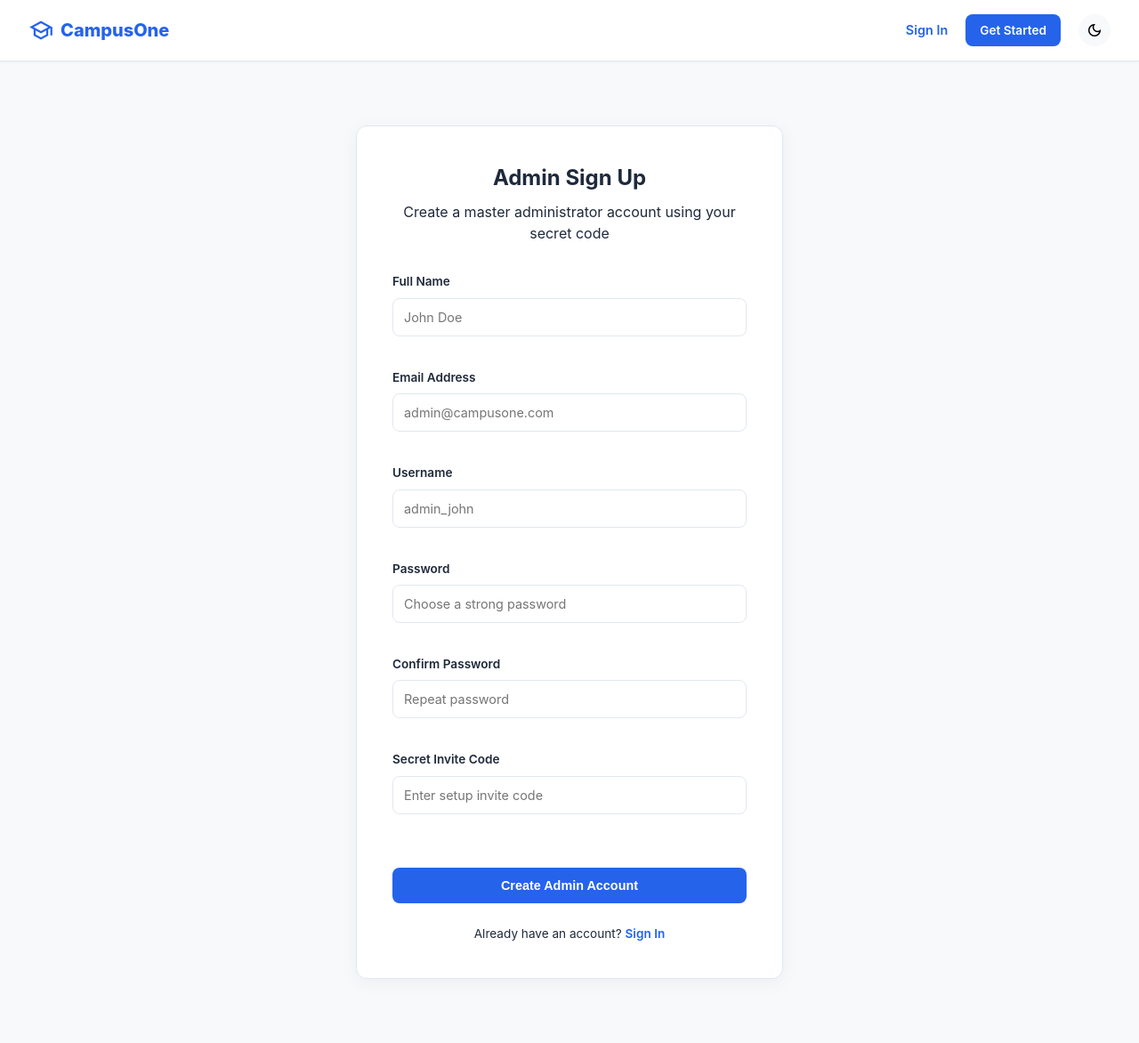
After one commit to maizahshaikh1004/campusone-django, a Django app: page /register-admin/ in a window 1280 px wide. The commit adds this page. Shown: the whole page at 89% size. Run offline with Django 5.2, Linux system fonts and the light colour scheme.

Commit message:
Implement secret admin registration with invite code validation

```diff
--- a/config/settings.py
+++ b/config/settings.py
@@ -30,6 +30,9 @@ DEBUG = os.environ.get('DEBUG', 'True') == 'True'
 ALLOWED_HOSTS = ['.vercel.app', 'localhost', '127.0.0.1']
 # Add CSRF trusted origins for Vercel
 CSRF_TRUSTED_ORIGINS = ['https://*.vercel.app']
+
+# Secret code for registering as an Administrator on the web onboarding page
+ADMIN_SIGNUP_SECRET = os.environ.get('ADMIN_SIGNUP_SECRET', 'CampusOneAdmin2026')
 
 # Application definition
 
--- a/templates/users/login.html
+++ b/templates/users/login.html
@@ -38,6 +38,9 @@
 
         <div class="auth-footer">
             Don't have an account? <a href="{% url 'register_request' %}">Request Registration</a>
+            <div style="margin-top: 0.75rem; font-size: 0.85rem;">
+                Are you an Administrator? <a href="{% url 'register_admin' %}" style="color: var(--accent);">Register Admin</a>
+            </div>
         </div>
     </div>
 </div>
--- a/templates/users/register.html
+++ b/templates/users/register.html
@@ -29,6 +29,9 @@
 
         <div class="auth-footer">
             Already have an account? <a href="{% url 'login' %}">Sign In</a>
+            <div style="margin-top: 0.75rem; font-size: 0.85rem;">
+                Are you an Administrator? <a href="{% url 'register_admin' %}" style="color: var(--accent);">Register Admin</a>
+            </div>
         </div>
     </div>
 </div>
--- /dev/null
+++ b/templates/users/register_admin.html
@@ -0,0 +1,65 @@
+{% extends 'base.html' %}
+
+{% block title %}Admin Sign Up - CampusOne{% endblock %}
+
+{% block content %}
+<div class="auth-wrapper" style="min-height: calc(100vh - 120px);">
+    <div class="auth-card">
+        <div class="auth-header">
+            <h1>Admin Sign Up</h1>
+            <p>Create a master administrator account using your secret code</p>
+        </div>
+
+        {% if messages %}
+            {% for message in messages %}
+                <div class="message-toast {{ message.tags }}">
+                    <span>{% if message.tags == 'error' %}⚠️{% else %}✓{% endif %}</span>
+                    <span>{{ message }}</span>
+                </div>
+            {% endfor %}
+        {% endif %}
+
+        <form method="post">
+            {% csrf_token %}
+
+            <p>
+                <label for="name">Full Name</label>
+                <input type="text" id="name" name="name" required placeholder="John Doe">
+            </p>
+
+            <p>
+                <label for="email">Email Address</label>
+                <input type="email" id="email" name="email" required placeholder="admin@campusone.com">
+            </p>
+
+            <p>
+                <label for="username">Username</label>
+                <input type="text" id="username" name="username" required placeholder="admin_john">
+            </p>
+
+            <p>
+                <label for="password">Password</label>
+                <input type="password" id="password" name="password" required placeholder="Choose a strong password">
+            </p>
+
+            <p>
+                <label for="confirm_password">Confirm Password</label>
+                <input type="password" id="confirm_password" name="confirm_password" required placeholder="Repeat password">
+            </p>
+
+            <p>
+                <label for="invite_code">Secret Invite Code</label>
+                <input type="password" id="invite_code" name="invite_code" required placeholder="Enter setup invite code">
+            </p>
+
+            <button type="submit" class="btn btn-primary btn-block" style="margin-top: 1.5rem;">
+                Create Admin Account
+            </button>
+        </form>
+
+        <div class="auth-footer">
+            Already have an account? <a href="{% url 'login' %}">Sign In</a>
+        </div>
+    </div>
+</div>
+{% endblock %}
--- a/users/urls.py
+++ b/users/urls.py
@@ -6,6 +6,11 @@ urlpatterns=[
         "register/",
         views.register_request,
         name="register_request"
+    ),
+    path(
+        "register-admin/",
+        views.register_admin,
+        name="register_admin"
     ),
     path(
         "set-password/<int:user_id>/",
--- a/users/views.py
+++ b/users/views.py
@@ -7,6 +7,7 @@ from django.contrib import messages
 from django.utils import timezone
 from .models import RegistrationRequest, Profile
 from django.core.mail import send_mail
+from django.conf import settings
 
 def register_request(request):
     if request.method=="POST":
@@ -272,3 +273,52 @@ def reject_registration_view(request, request_id):
 
     messages.success(request, f"Registration request for {req.name} has been rejected.")
     return redirect('admin_registration_requests')
+
+
+def register_admin(request):
+    if request.method == 'POST':
+        name = request.POST.get("name")
+        email = request.POST.get("email")
+        username = request.POST.get("username")
+        password = request.POST.get("password")
+        confirm_password = request.POST.get("confirm_password")
+        invite_code = request.POST.get("invite_code")
+
+        if not all([name, email, username, password, confirm_password, invite_code]):
+            messages.error(request, "All fields are required.")
+            return render(request, "users/register_admin.html")
+
+        if invite_code != settings.ADMIN_SIGNUP_SECRET:
+            messages.error(request, "Invalid invite code.")
+            return render(request, "users/register_admin.html")
+
+        if password != confirm_password:
+            messages.error(request, "Passwords do not match.")
+            return render(request, "users/register_admin.html")
+
+        if User.objects.filter(username=username).exists():
+            messages.error(request, "Username already exists.")
+            return render(request, "users/register_admin.html")
+
+        if User.objects.filter(email=email).exists():
+            messages.error(request, "Email already exists.")
+            return render(request, "users/register_admin.html")
+
+        user = User.objects.create_user(
+            username=username,
+            email=email,
+            password=password,
+            is_active=True,
+            is_staff=True,
+            is_superuser=True
+        )
+
+        profile = user.profile
+        profile.full_name = name
+        profile.role = "ADMIN"
+        profile.save()
+
+        messages.success(request, "Administrator account created successfully! You can now log in.")
+        return redirect("login")
+
+    return render(request, "users/register_admin.html")
```
